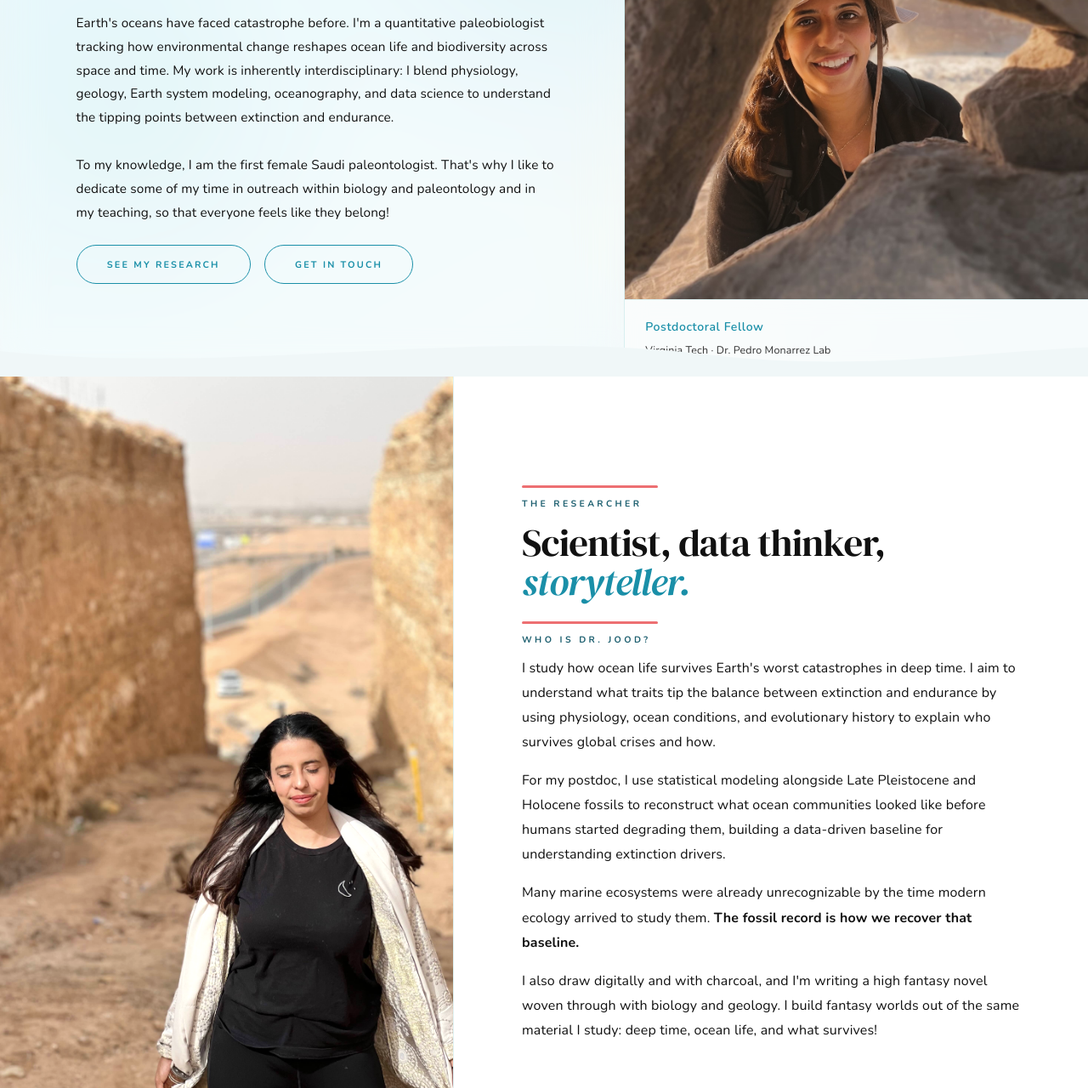
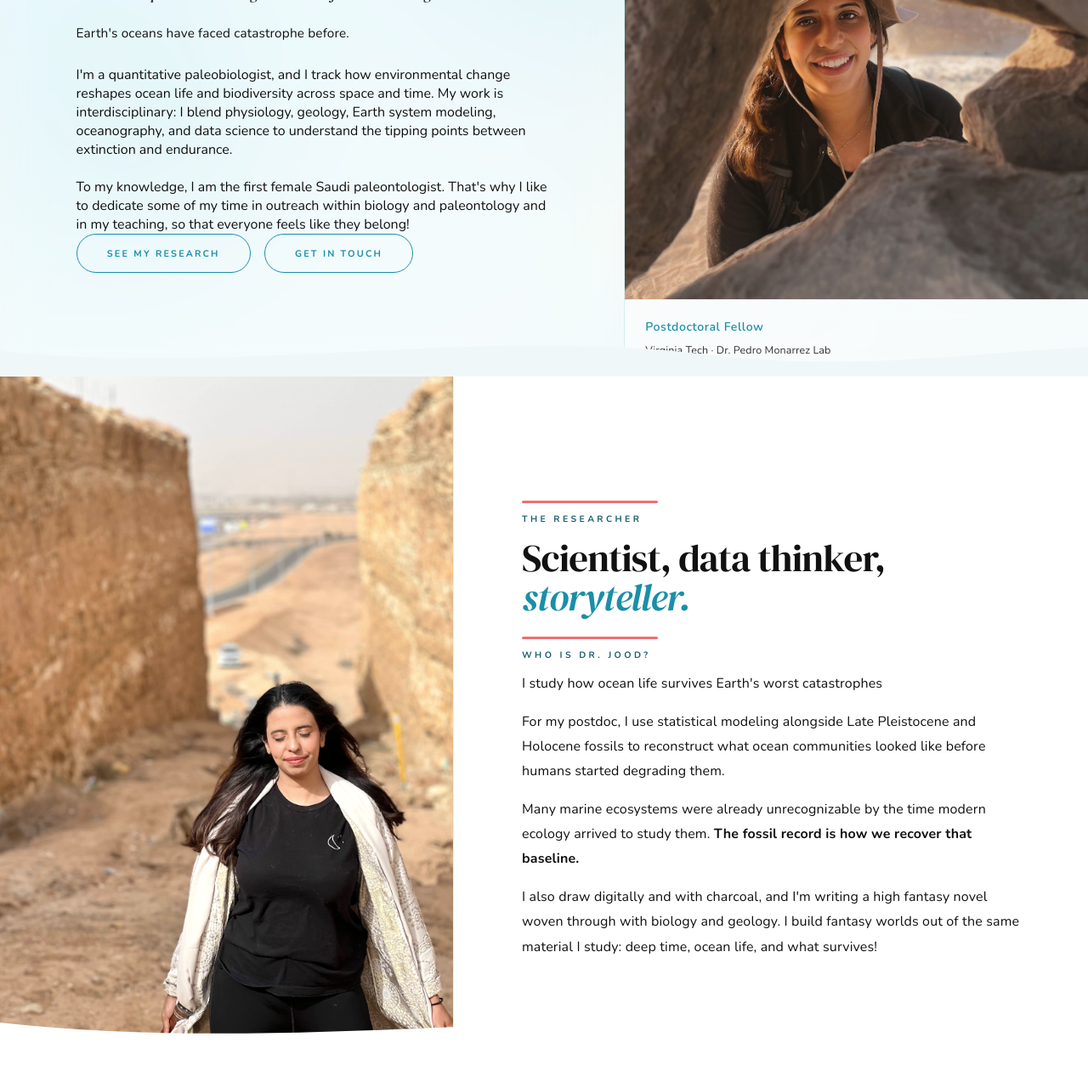
Before and after one commit to Jalaswad/Personal-Website, a plain HTML site: page index.html in a window 1280 px wide. Shown: the part 357-1637 px from the top of the page at 85% size. Drawn offline with nearby package versions, Linux system fonts and the light colour scheme.

Commit message:
Add files via upload

```diff
--- a/index.html
+++ b/index.html
@@ -42,7 +42,8 @@
     <h1 class="hero-name">Dr. <em>Jood</em><br>Al Aswad.</h1>
     <p class="hero-tagline">The ocean's past is a warning we haven't finished reading.</p>
     <p class="hero-vision">
-      Earth's oceans have faced catastrophe before. I'm a quantitative paleobiologist tracking how environmental change reshapes ocean life and biodiversity across space and time. My work is inherently interdisciplinary: I blend physiology, geology, Earth system modeling, oceanography, and data science to understand the tipping points between extinction and endurance.<br><br>
+      Earth's oceans have faced catastrophe before. </p>
+       I'm a quantitative paleobiologist, and I track how environmental change reshapes ocean life and biodiversity across space and time. My work is interdisciplinary: I blend physiology, geology, Earth system modeling, oceanography, and data science to understand the tipping points between extinction and endurance.<br><br>
       To my knowledge, I am the first female Saudi paleontologist. That's why I like to dedicate some of my time in outreach within biology and paleontology and in my teaching, so that everyone feels like they belong!
     </p>
     <div class="hero-cta">
@@ -84,8 +85,8 @@
 
       <div class="sr d3">
         <span class="eyebrow" style="margin-bottom:.75rem;">Who is Dr. Jood?</span>
-        <p style="margin-bottom:1rem;">I study how ocean life survives Earth's worst catastrophes in deep time. I aim to understand what traits tip the balance between extinction and endurance by using physiology, ocean conditions, and evolutionary history to explain who survives global crises and how.</p>
-        <p style="margin-bottom:1rem;">For my postdoc, I use statistical modeling alongside Late Pleistocene and Holocene fossils to reconstruct what ocean communities looked like before humans started degrading them, building a data-driven baseline for understanding extinction drivers.</p>
+        <p style="margin-bottom:1rem;">I study how ocean life survives Earth's worst catastrophes <p></p>
+        <p style="margin-bottom:1rem;">For my postdoc, I use statistical modeling alongside Late Pleistocene and Holocene fossils to reconstruct what ocean communities looked like before humans started degrading them.</p>
         <p>Many marine ecosystems were already unrecognizable by the time modern ecology arrived to study them. <strong>The fossil record is how we recover that baseline.</strong></p>
         <p style="margin-top:1rem;">I also draw digitally and with charcoal, and I'm writing a high fantasy novel woven through with biology and geology. I build fantasy worlds out of the same material I study: deep time, ocean life, and what survives!</p>
       </div>
```
